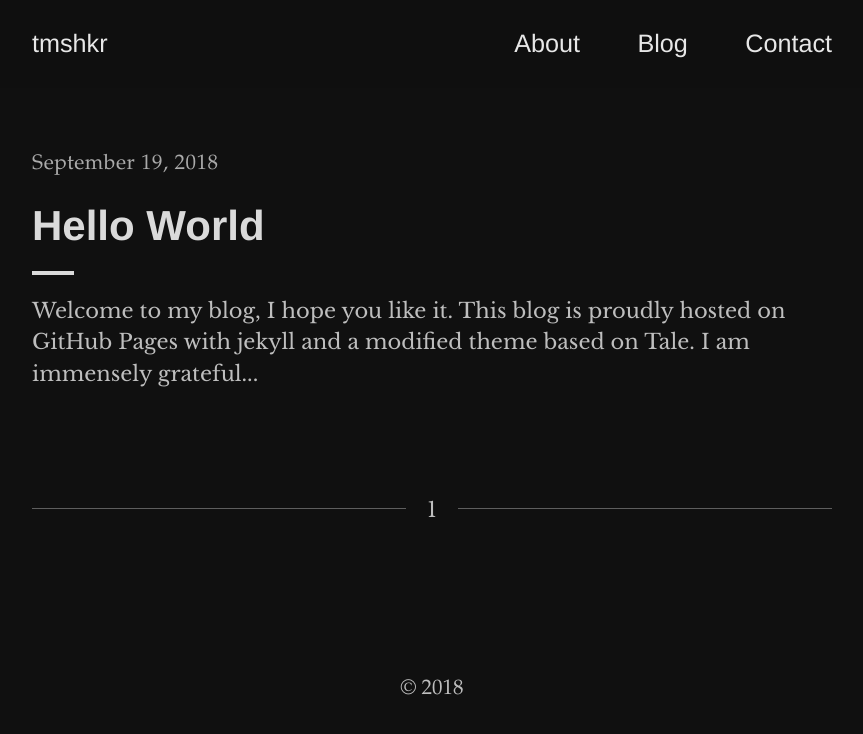
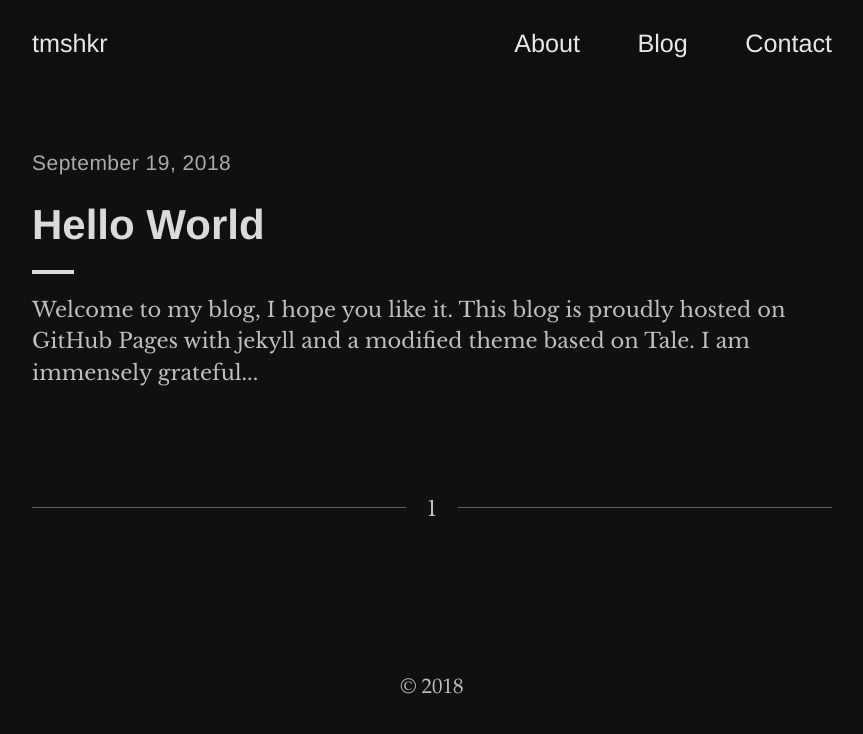
Before and after one commit to tmshkr/tmshkr.github.io, a Jekyll site: the page built from index.html, in a window 1280 px wide and 900 px high. Shown: the top 734 px of the window, without its empty margins (208-1071 px from the left). Built offline with Jekyll 4.4.1, drawn with Linux system fonts in a browser that asks for light colours; the list of posts is cut into pages by our own code.

Commit message:
Update typography

```diff
--- a/_sass/partials/_catalogue.scss
+++ b/_sass/partials/_catalogue.scss
@@ -23,7 +23,7 @@
 
   &-time {
     color: $default-tint;
-    font-family: $serif-secondary;
+    font-family: $sans-serif;
     letter-spacing: .5px;
   }
 
```
